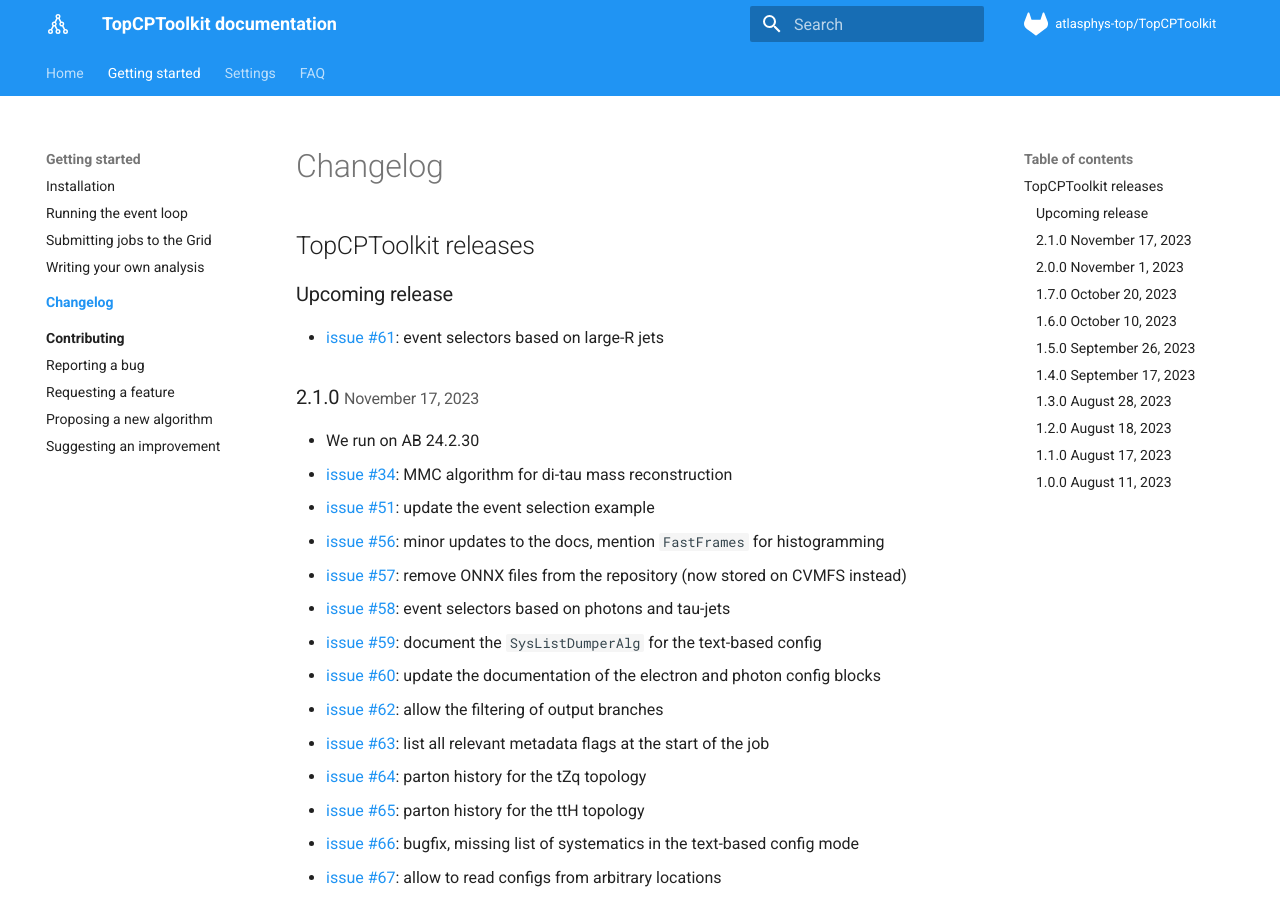
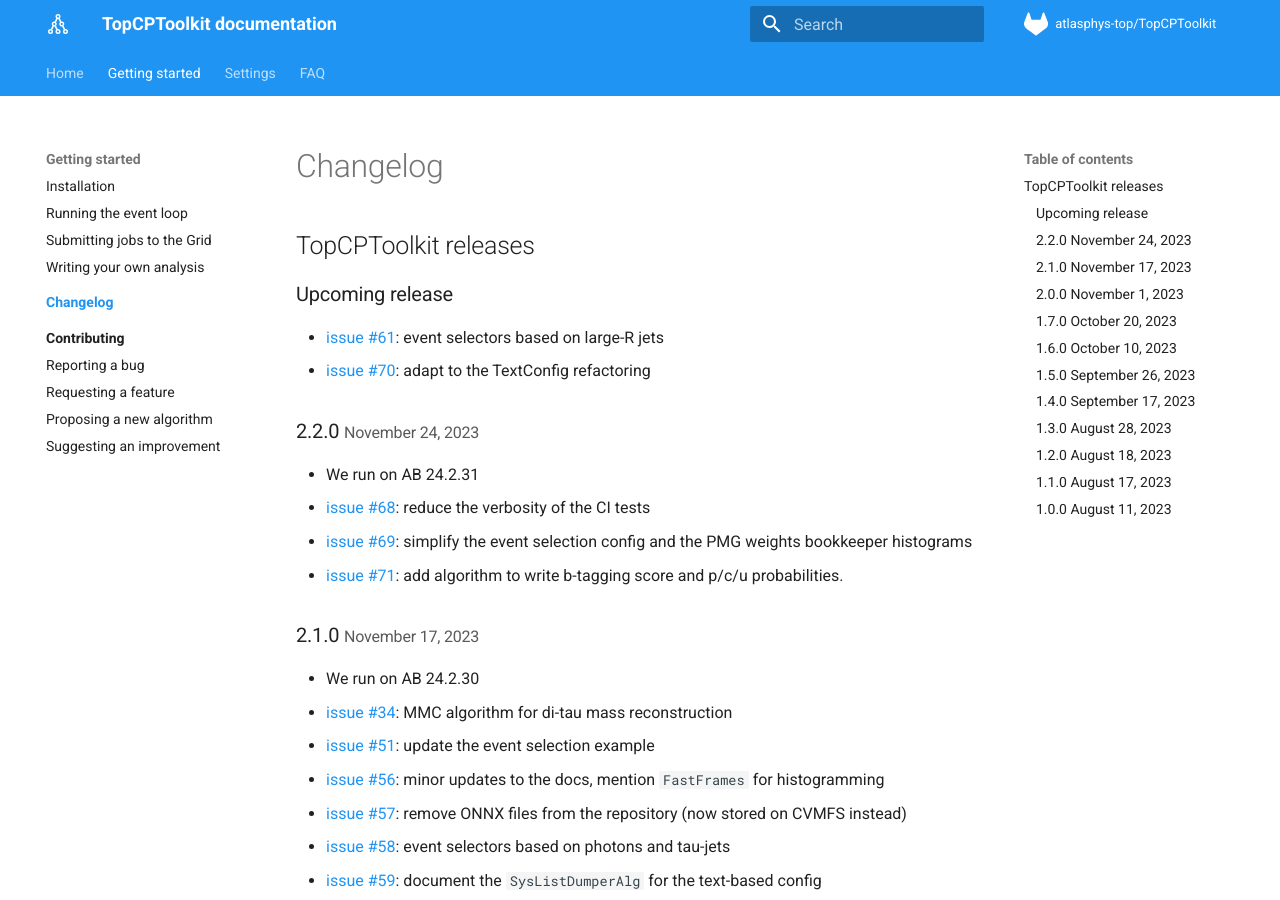
Before and after one commit to SuperNova76/TopCPToolKit, an MkDocs documentation site: the page built from docs/changelog/index.md, in a window 1280 px wide and 900 px high. Built offline with MkDocs 1.6.1 and Material for MkDocs 9.7.7, drawn with Linux system fonts in a browser that asks for light colours.

Commit message:
update changelog

```diff
--- a/docs/changelog/index.md
+++ b/docs/changelog/index.md
@@ -5,6 +5,13 @@
 ### Upcoming release
 
 - [issue #61](https://gitlab.cern.ch/atlasphys-top/reco/TopCPToolkit/-/issues/61): event selectors based on large-R jets
+- [issue #70](https://gitlab.cern.ch/atlasphys-top/reco/TopCPToolkit/-/issues/70): adapt to the TextConfig refactoring
+
+### 2.2.0 <small>November 24, 2023</small>
+- We run on AB 24.2.31
+- [issue #68](https://gitlab.cern.ch/atlasphys-top/reco/TopCPToolkit/-/issues/68): reduce the verbosity of the CI tests
+- [issue #69](https://gitlab.cern.ch/atlasphys-top/reco/TopCPToolkit/-/issues/69): simplify the event selection config and the PMG weights bookkeeper histograms
+- [issue #71](https://gitlab.cern.ch/atlasphys-top/reco/TopCPToolkit/-/issues/71): add algorithm to write b-tagging score and p/c/u probabilities.
 
 ### 2.1.0 <small>November 17, 2023</small>
 - We run on AB 24.2.30
```
